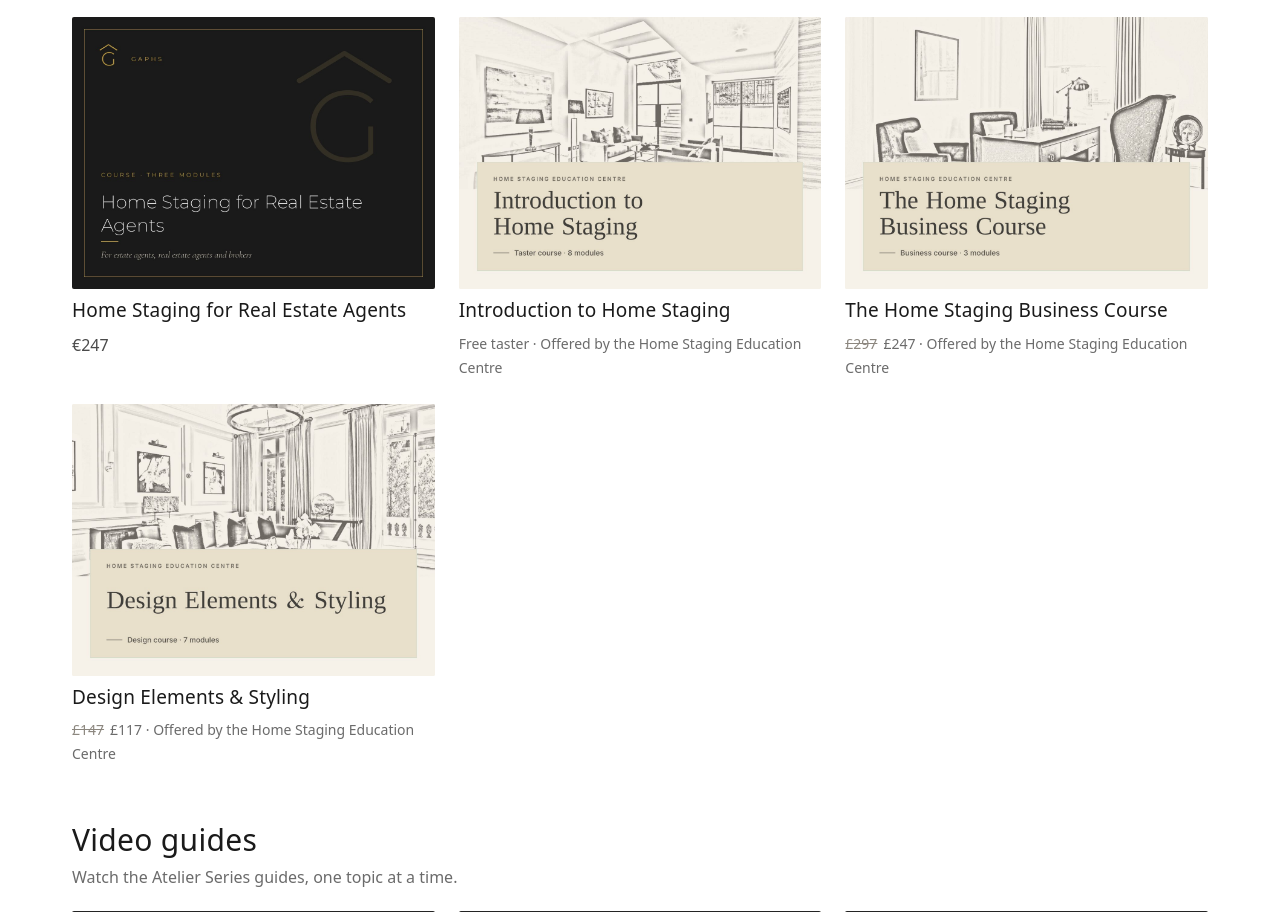
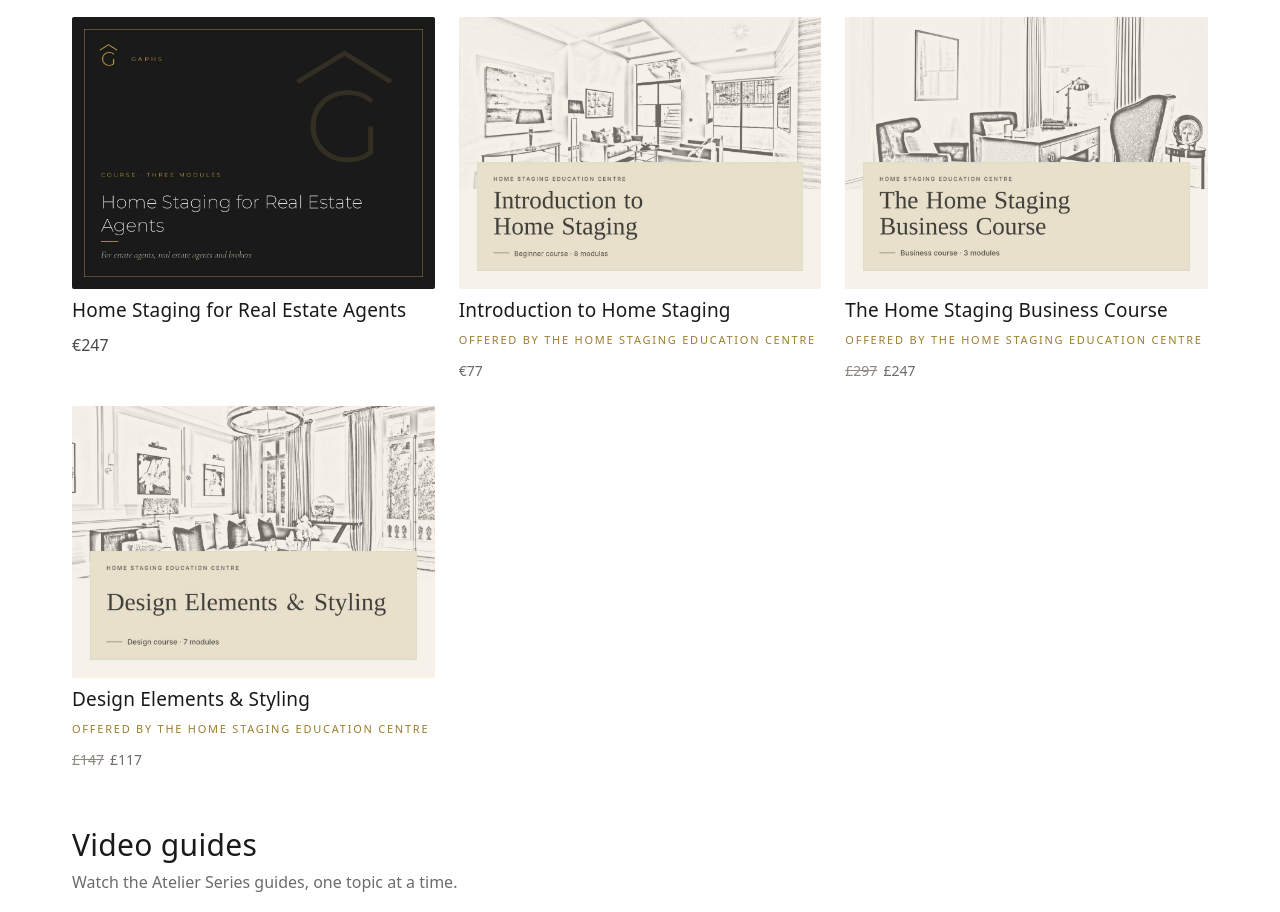
Before and after one commit to palomaharri/gaphs-membership, a Flask app: page /library in a window 1280 px wide. Shown: the part 600-1512 px from the top of the page. Run offline with Flask 3, Linux system fonts and the light colour scheme; data comes from the database, SQL or seed files in the repository.

Commit message:
Intro course EUR 77, Education Centre label under titles, membership note on buy boxes
Co-Authored-By: Claude Opus 5.5 <noreply@anthropic.com>
Claude-Session: https://claude.ai/code/session_015VSmSup3VMbUvLgB3ie9T4

```diff
--- a/courses_data.py
+++ b/courses_data.py
@@ -41,10 +41,10 @@ HSEC_NAME = "Home Staging Education Centre"
 HSEC_FAQ = [("Who runs this course?", "The Home Staging Education Centre. You buy it and take it on the Education Centre's own website."),
             ("Do you offer refunds?", "Refunds are handled by the Home Staging Education Centre under its own terms.")]
 EXTERNAL = [{'slug': 'introduction-to-home-staging',
-  'price': 0,
+  'price': 7700,
   'img': 'course_intro.jpg',
   'title': 'Introduction to Home Staging',
-  'label': 'Taster course · 8 modules',
+  'label': 'Beginner course · 8 modules',
   'sub': 'Start here. Find out if home staging is for you.',
   'meta': 'A clear, motivating first step into home staging: what it is, why it works and where it can take you.',
   'overview': 'Home staging is the professional preparation of a property for the market, and it is one of the most '
@@ -67,7 +67,7 @@ EXTERNAL = [{'slug': 'introduction-to-home-staging',
                'A clear next step into the full Journey'],
   'cta': 'Start the Introduction',
   'external': 'https://homestagingeducationcentre.co.uk/courses/introduction-to-home-staging',
-  'currency': '£'},
+  'currency': '€'},
  {'slug': 'home-staging-business-course',
   'price': 24700,
   'was': 29700,
--- a/static/css/site.css
+++ b/static/css/site.css
@@ -192,8 +192,10 @@ table.t th{background:var(--sage);color:var(--brown);font-weight:600;font-size:1
 .chip span{color:var(--gold-deep)}
 .chip:hover,.chip.on{background:var(--brown);border-color:var(--brown);color:#fff}
 .chip.on span,.chip:hover span{color:var(--gold)}
-.offered{display:inline-block;font-size:11px;letter-spacing:.16em;text-transform:uppercase;color:var(--muted)}
+.offered{display:block;font-size:11px;letter-spacing:.16em;text-transform:uppercase;color:var(--gold-deep);font-weight:500;line-height:1.5}
 .hp{position:absolute;left:-9999px;width:1px;height:1px;overflow:hidden}
 .dir-ask{display:grid;grid-template-columns:1fr 1fr 1fr;gap:14px;margin-top:20px;align-items:end}
 .dir-ask .field{margin:0}.dir-ask .full{grid-column:1/-1}
 @media(max-width:800px){.dir-ask{grid-template-columns:1fr}}
+.member-note{margin-top:24px;padding:16px 18px;background:var(--sage);border-left:2px solid var(--gold);font-size:15px;line-height:1.6}
+.member-note a{font-weight:500;text-decoration:underline}
--- a/templates/_course_card.html
+++ b/templates/_course_card.html
@@ -2,8 +2,9 @@
 {% set cost = row.price if (row and row.price) else c.price %}
 <a class="item-card" href="{{ url_for('members.course_page', slug=c.slug) }}">
 <div class="cover"><img src="{{ url_for('static', filename='img/courses/' + c.img) }}" alt="{{ c.title }}"></div>
-<span class="small muted">{{ c.label }}{% if c.external %} · Offered by the {{ c.provider }}{% elif not row %} · <strong>Coming soon</strong>{% endif %}</span>
+<span class="small muted">{{ c.label }}{% if not c.external and not row %} · <strong>Coming soon</strong>{% endif %}</span>
 <h3 style="margin:0">{{ c.title }}</h3>
+{% if c.external %}<span class="offered">Offered by the {{ c.provider }}</span>{% endif %}
 <span class="small">{{ c.sub }}</span>
 <span class="small price-line">{% include '_price.html' %}</span>
 </a>
--- a/templates/library.html
+++ b/templates/library.html
@@ -37,7 +37,8 @@
       <a class="item-card" href="{{ url_for('members.course_page', slug=sc.slug) }}">
         <div class="cover"><img src="{{ url_for('static', filename='img/courses/' + sc.img) }}" alt=""></div>
         <h3 style="margin:0">{{ sc.title }}</h3>
-        <span class="small muted">{% if sc.external %}{% with c = sc %}{% include '_price.html' %}{% endwith %} · Offered by the {{ sc.provider }}{% elif sc.price %}€{{ (sc.price/100)|int }} · opening soon{% else %}Free · opening soon{% endif %}</span>
+        {% if sc.external %}<span class="offered">Offered by the {{ sc.provider }}</span>{% endif %}
+        <span class="small muted">{% if sc.external %}{% with c = sc %}{% include '_price.html' %}{% endwith %}{% elif sc.price %}€{{ (sc.price/100)|int }} · opening soon{% else %}Free · opening soon{% endif %}</span>
       </a>
       {% endif %}{% endfor %}{% endif %}
     </div>
--- a/templates/shop_item.html
+++ b/templates/shop_item.html
@@ -28,6 +28,10 @@
           <div class="hint">We send your link here. No account needed.</div></div>{% endif %}
         <button class="btn" type="submit">Buy now</button>
       </form>
+      <div class="member-note">
+        <strong>Included in GAPHS membership.</strong> Members get this and the whole Library free.
+        <a href="{{ url_for('auth.join') }}">Join here</a>{% if not user %} &middot; Already a member? <a href="{{ url_for('auth.login', next=url_for('members.item', item_id=c.id)) }}">Log in</a>{% endif %}
+      </div>
 
       {% endif %}
     </div>
```
Also changed, not shown: templates/course_page.html (+6 -3 lines), static/img/courses/course_intro.jpg.
